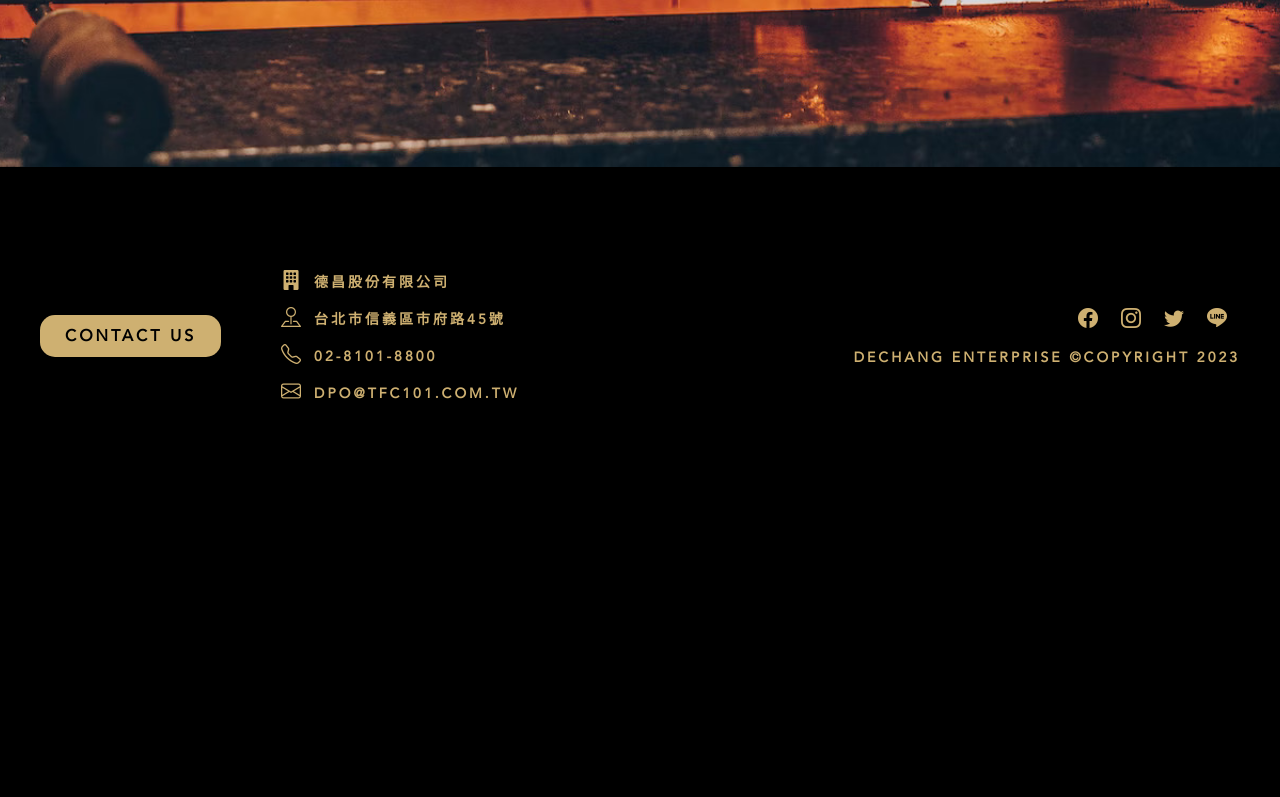
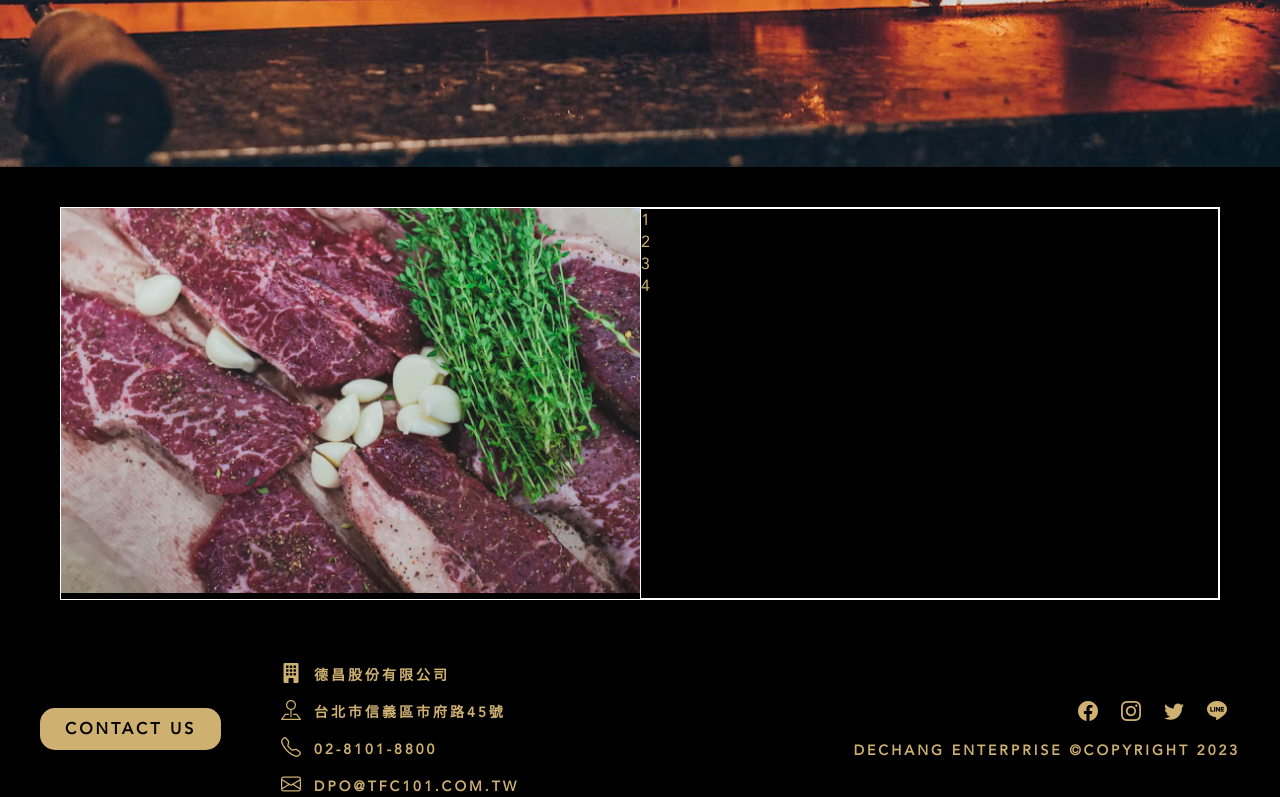
Before and after one commit to JuiTse1108/DeChang, a React (Vite) app in the folder React/: page / in a window 1280 px wide. Shown: the part 633-1430 px from the top of the page. Before the commit the page ends 1058 px from the top, so only its background shows below. Built offline with nearby package versions, Linux system fonts and the light colour scheme.

Commit message:
HomeItem

```diff
--- a/React/src/components/main/HomeItem.css
+++ b/React/src/components/main/HomeItem.css
@@ -1,3 +1,21 @@
 .homeContainer {
     width: 100%;
 }
+
+.cardBox {
+    display: flex;
+    border: 1px solid white;
+}
+
+.imgBox {
+    width: 50%;
+}
+
+.cardImage {
+    width: 100%;
+}
+
+.textBox {
+    width: 50%;
+    border: 1px solid white;
+}
--- a/React/src/components/main/HomeItem.jsx
+++ b/React/src/components/main/HomeItem.jsx
@@ -4,8 +4,20 @@ import './HomeItem.css'
 function HomeItem() {
     return (
         <div className='homeContainer'>
-            <div className='card'>
-
+            <div className='cardBox'>
+                <div className='imgBox'>
+                    <img
+                        src="./src/templates/image/img1.jpg"
+                        alt=""
+                        className='cardImage'
+                    />
+                </div>
+                <div className='textBox'>
+                    <p>1</p>
+                    <p>2</p>
+                    <p>3</p>
+                    <p>4</p>
+                </div>
             </div>
         </div>
     );
```
